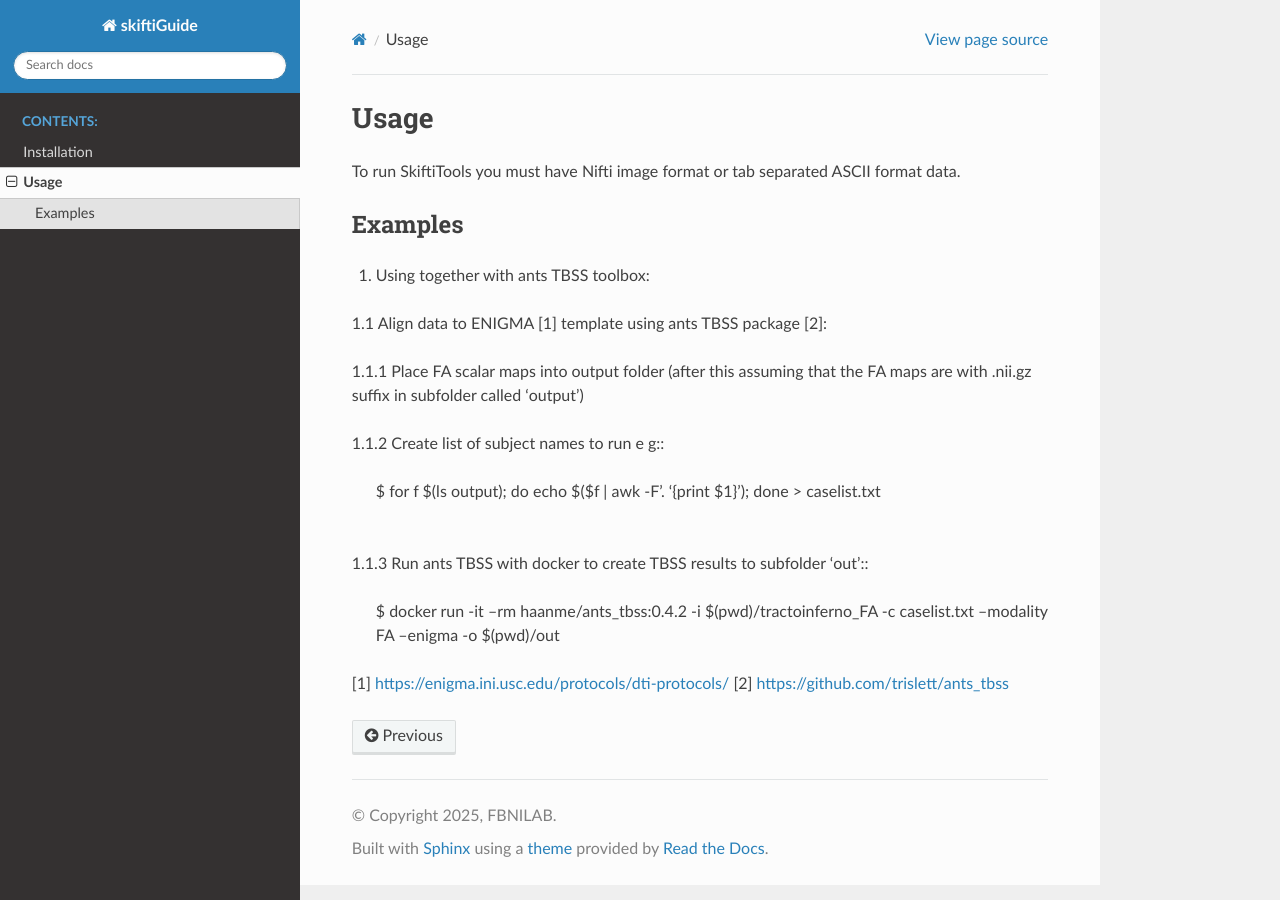
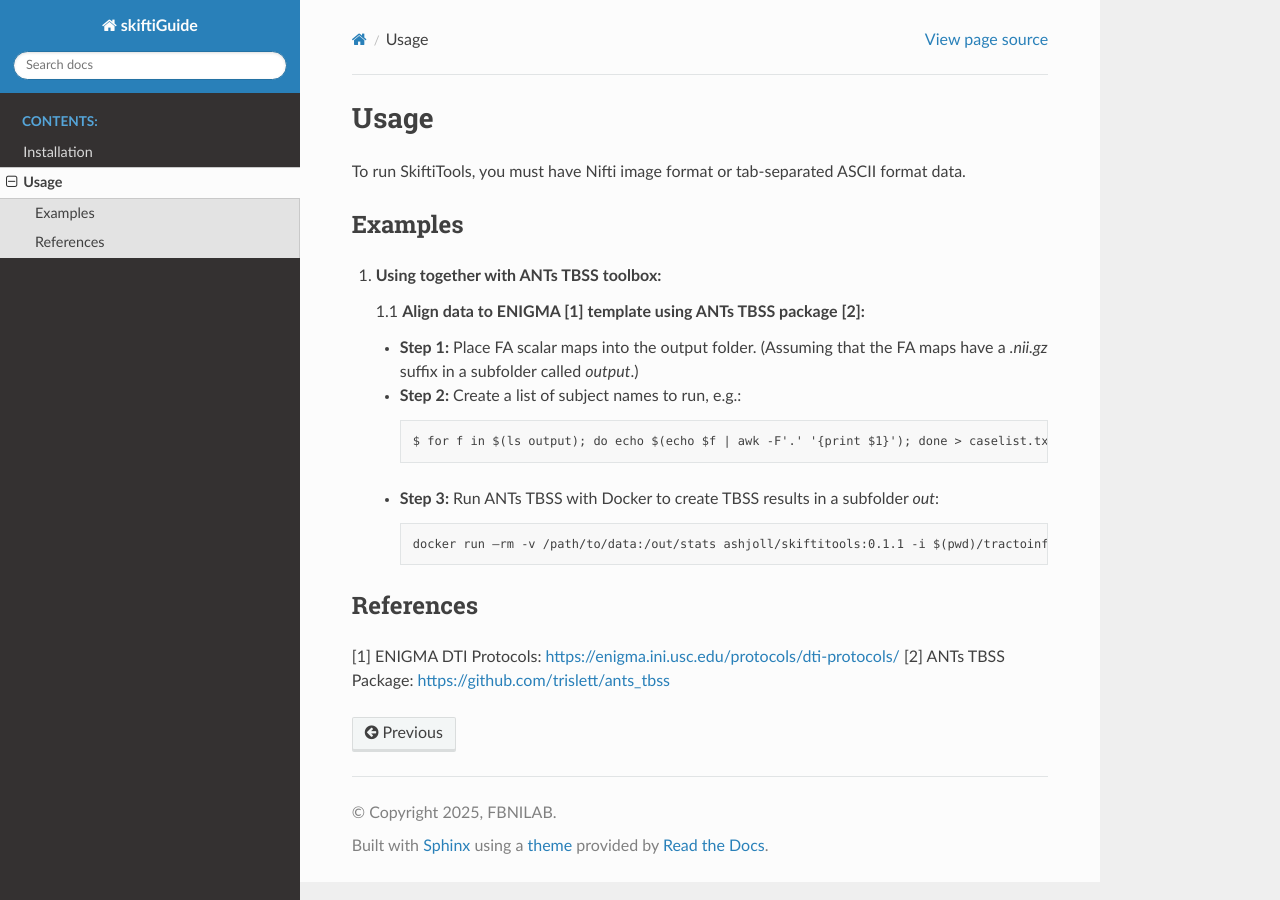
Before and after one commit to HKA07/skiftiGuide, a Sphinx documentation site: the page built from docs/usage.rst, in a window 1280 px wide. Built offline with Sphinx 7.4.7 and the Read the Docs theme 3.1.0, drawn with Linux system fonts in a browser that asks for light colours.

Commit message:
Update usage.rst

```diff
--- a/docs/usage.rst
+++ b/docs/usage.rst
@@ -2,27 +2,31 @@
 Usage
 ######
 
-
-To run SkiftiTools you must have Nifti image format or tab separated ASCII format data.
-
-
+To run SkiftiTools, you must have Nifti image format or tab-separated ASCII format data.
 
 Examples
 --------
 
-1. Using together with ants TBSS toolbox:
+1. **Using together with ANTs TBSS toolbox:**
 
-1.1 Align data to ENIGMA [1] template using ants TBSS package [2]:
+   1.1 **Align data to ENIGMA [1] template using ANTs TBSS package [2]:**
 
-| 1.1.1 Place FA scalar maps into output folder (after this assuming that the FA maps are with .nii.gz suffix in subfolder called 'output')
-|
-| 1.1.2 Create list of subject names to run e g::
+   - **Step 1:** Place FA scalar maps into the output folder. (Assuming that the FA maps have a `.nii.gz` suffix in a subfolder called `output`.)
 
-   $ for f $(ls output); do echo $($f | awk -F'. '{print $1}'); done > caselist.txt
-|
-| 1.1.3 Run ants TBSS with docker to create TBSS results to subfolder 'out'::
+   - **Step 2:** Create a list of subject names to run, e.g.:
 
-   $ docker run -it --rm haanme/ants_tbss:0.4.2 -i $(pwd)/tractoinferno_FA -c caselist.txt --modality FA --enigma -o $(pwd)/out
+     ::
 
-[1] https://enigma.ini.usc.edu/protocols/dti-protocols/
-[2] https://github.com/trislett/ants_tbss
+        $ for f in $(ls output); do echo $(echo $f | awk -F'.' '{print $1}'); done > caselist.txt
+
+   - **Step 3:** Run ANTs TBSS with Docker to create TBSS results in a subfolder `out`:
+
+     ::
+
+        docker run –rm -v /path/to/data:/out/stats ashjoll/skiftitools:0.1.1 -i $(pwd)/tractoinferno_FA -c caselist.txt --modality FA --enigma -o $(pwd)/out
+
+References
+----------
+
+[1] ENIGMA DTI Protocols: https://enigma.ini.usc.edu/protocols/dti-protocols/
+[2] ANTs TBSS Package: https://github.com/trislett/ants_tbss
```
